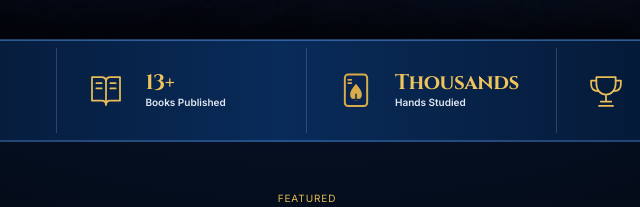
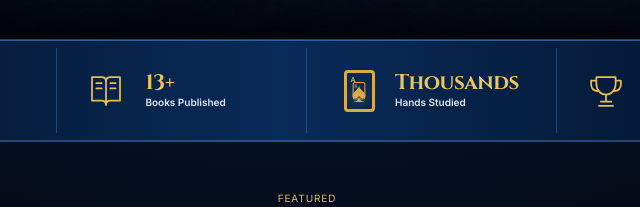
Before and after one commit to NickyVHDP/poker-life-website, a plain HTML site: page index.html in a window 1280 px wide. Shown: the part 716-923 px from the top of the page, 333-973 px from the left. Drawn offline with Linux system fonts and the light colour scheme.

Commit message:
Use single card hands studied icon

```diff
--- a/index.html
+++ b/index.html
@@ -14,7 +14,7 @@
     <link rel="stylesheet" href="reference-lower-sections.css" />
     <link rel="stylesheet" href="logo-art.css" />
     <link rel="stylesheet" href="pages.css" />
-    <script defer src="script.js?v=6"></script>
+    <script defer src="script.js?v=7"></script>
   </head>
   <body>
     <a class="skip-link" href="#top">Skip to content</a>
--- a/script.js
+++ b/script.js
@@ -266,11 +266,10 @@ document.querySelectorAll('[data-site-search]').forEach((form) => form.addEventL
 // Use a real image element for the hands-studied mark so it is not affected by SVG/CSS icon styling.
 const handsStudiedIcon = document.querySelector('.stats-bar div:nth-child(3) .stat-icon');
 if (handsStudiedIcon) {
-  const image = document.createElement('img');
-  image.className = 'stat-icon hands-studied-icon';
-  image.src = 'assets/hands-studied-icon.svg?v=3';
-  image.alt = '';
-  handsStudiedIcon.replaceWith(image);
+  const icon = document.createElement('span');
+  icon.className = 'stat-icon hands-studied-icon';
+  icon.setAttribute('aria-hidden', 'true');
+  handsStudiedIcon.replaceWith(icon);
 }
 
 // Forms are local-only: confirm the input was captured in the browser,
--- a/section-polish.css
+++ b/section-polish.css
@@ -50,6 +50,9 @@
 
 .stats-bar div:nth-child(3) .stat-icon { content: normal; display: grid; background: transparent url("assets/hands-studied-icon.svg?v=2") center / 88% no-repeat; }
 .stats-bar img.hands-studied-icon { display: block; content: normal; background: none; object-fit: contain; }
+.stats-bar span.hands-studied-icon { position: relative; display: grid; place-items: center; width: 31px; height: 42px; margin: 0 auto; border: 3px solid #d9ab49; border-radius: 4px; background: transparent; box-shadow: none; }
+.stats-bar span.hands-studied-icon::before { content: '♠'; color: #d9ab49; font: 27px/1 Georgia, serif; transform: translateY(1px); }
+.stats-bar span.hands-studied-icon::after { content: 'A'; position: absolute; top: 3px; left: 4px; color: #d9ab49; font: 700 7px/1 Arial, sans-serif; }
 .merch { align-items: stretch; }
 .merch-copy { display: flex; flex-direction: column; justify-content: center; }
 .merch-strip { width: 100%; min-height: 200px; object-fit: cover; border: 1px solid rgba(62, 126, 205, .65); border-radius: 11px; box-shadow: 0 14px 30px rgba(0, 0, 0, .3), inset 0 0 30px rgba(32, 99, 190, .18); }
```
